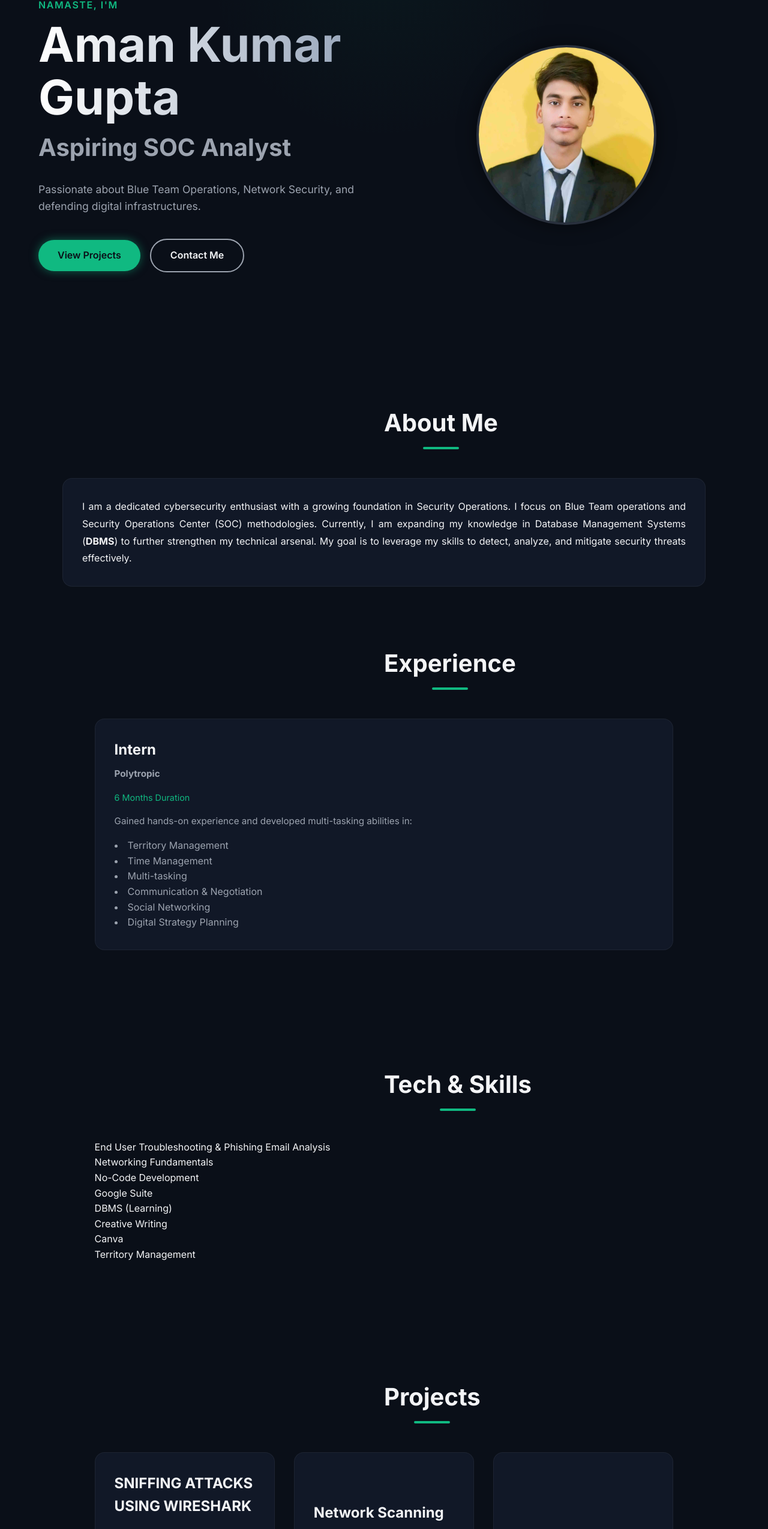
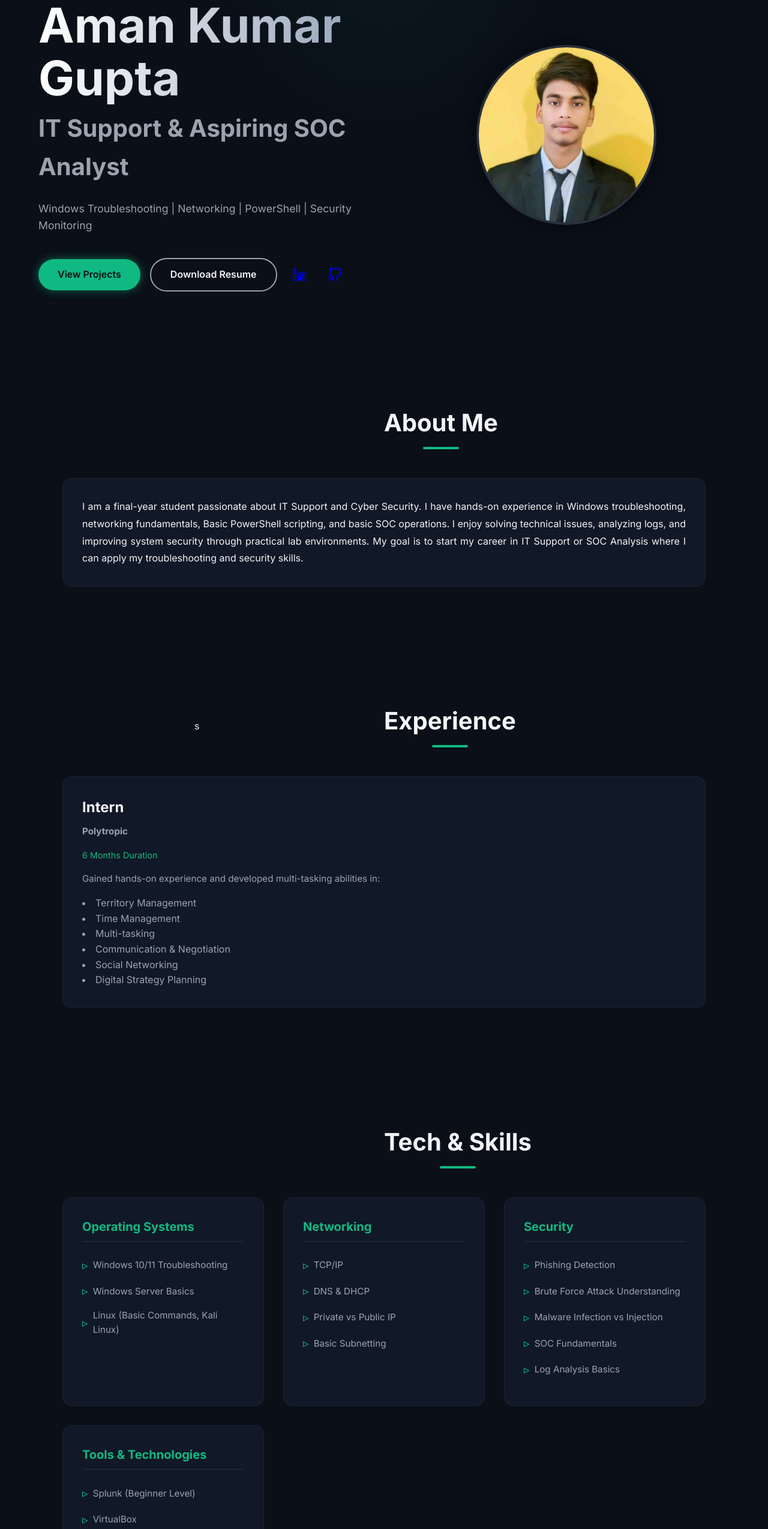
Before and after one commit to ag9888/Portfolio.Aman, a plain HTML site: page index.html in a window 1280 px wide. Shown: the part 223-2772 px from the top of the page at 60% size. Drawn offline with Linux system fonts and the light colour scheme.

Commit message:
Revise index.html for IT Support and SOC focus
Updated the title and description to reflect a focus on IT Support and SOC Analysis. Modified various sections to enhance clarity and relevance.

```diff
--- a/index.html
+++ b/index.html
@@ -4,13 +4,13 @@
 <head>
     <meta charset="UTF-8">
     <meta name="viewport" content="width=device-width, initial-scale=1.0">
-    <title>Aman Kumar Gupta | SOC Analyst</title>
+    <title>Aman Kumar Gupta | IT Support & SOC Analyst</title>
     <link rel="stylesheet" href="style.css">
     <link rel="preconnect" href="https://fonts.googleapis.com">
     <link rel="preconnect" href="https://fonts.gstatic.com" crossorigin>
     <link href="https://fonts.googleapis.com/css2?family=Inter:wght@300;400;600;700&display=swap" rel="stylesheet">
     <meta name="description"
-        content="Portfolio of Aman Kumar Gupta, an Aspiring SOC Analyst specializing in Cybersecurity and Network Security.">
+        content="Portfolio of Aman Kumar Gupta, an IT Support Professional and Aspiring SOC Analyst.">
 </head>
 
 <body>
@@ -44,12 +44,31 @@
                 <div class="hero-content">
                     <p class="greeting">Namaste, I'm</p>
                     <h1 class="name">Aman Kumar Gupta</h1>
-                    <h2 class="role">Aspiring SOC Analyst</h2>
-                    <p class="tagline">Passionate about Blue Team Operations, Network Security, and defending digital
-                        infrastructures.</p>
+                    <h2 class="role">IT Support & Aspiring SOC Analyst</h2>
+                    <p class="tagline">Windows Troubleshooting | Networking | PowerShell | Security Monitoring</p>
                     <div class="cta-buttons">
                         <a href="#projects" class="btn primary">View Projects</a>
-                        <a href="#contact" class="btn secondary">Contact Me</a>
+                        <a href="#" class="btn secondary" download>Download Resume</a>
+                        <a href="#" target="_blank" class="btn icon-btn" aria-label="LinkedIn">
+                            <svg xmlns="http://www.w3.org/2000/svg" width="24" height="24" viewBox="0 0 24 24"
+                                fill="none" stroke="currentColor" stroke-width="2" stroke-linecap="round"
+                                stroke-linejoin="round">
+                                <path
+                                    d="M16 8a6 6 0 0 1 6 6v7h-4v-7a2 2 0 0 0-2-2 2 2 0 0 0-2 2v7h-4v-7a6 6 0 0 1 6-6z">
+                                </path>
+                                <rect x="2" y="9" width="4" height="12"></rect>
+                                <circle cx="4" cy="4" r="2"></circle>
+                            </svg>
+                        </a>
+                        <a href="#" target="_blank" class="btn icon-btn" aria-label="GitHub">
+                            <svg xmlns="http://www.w3.org/2000/svg" width="24" height="24" viewBox="0 0 24 24"
+                                fill="none" stroke="currentColor" stroke-width="2" stroke-linecap="round"
+                                stroke-linejoin="round">
+                                <path
+                                    d="M9 19c-5 1.5-5-2.5-7-3m14 6v-3.87a3.37 3.37 0 0 0-.94-2.61c3.14-.35 6.44-1.54 6.44-7A5.44 5.44 0 0 0 20 4.77 5.07 5.07 0 0 0 19.91 1S18.73.65 16 2.48a13.38 13.38 0 0 0-7 0C6.27.65 5.09 1 5.09 1A5.07 5.07 0 0 0 5 4.77a5.44 5.44 0 0 0-1.5 3.78c0 5.42 3.3 6.61 6.44 7A3.37 3.37 0 0 0 9 18.13V22">
+                                </path>
+                            </svg>
+                        </a>
                     </div>
                 </div>
             </div>
@@ -60,23 +79,25 @@
             <div class="about-content">
                 <div class="about-text">
                     <p>
-                        I am a dedicated cybersecurity enthusiast with a growing foundation in Security Operations.
-                        I focus on Blue Team operations and Security Operations Center (SOC) methodologies.
-                        Currently, I am expanding my knowledge in Database Management Systems (<strong>DBMS</strong>) to
-                        further strengthen my technical arsenal.
-                        My goal is to leverage my skills to detect, analyze, and mitigate security threats effectively.
+                        I am a final-year student passionate about IT Support and Cyber Security. I have hands-on
+                        experience in Windows troubleshooting, networking fundamentals, Basic PowerShell scripting, and
+                        basic SOC operations. I enjoy solving technical issues, analyzing logs, and improving system security
+                        through practical lab environments. My goal is to start my career in IT Support or SOC Analysis
+                        where I can apply my troubleshooting and security skills.
                     </p>
                 </div>
             </div>
+        </section>
+
         <section id="experience" class="section">
-                <h2 class="section-title">Experience</h2>
+            <h2 class="section-title">Experience</h2>s
             <div class="projects-grid">
                 <div class="project-card">
                     <div class="project-info">
                         <h3>Intern</h3>
                         <p class="company"><strong>Polytropic</strong></p>
-                            <p class="duration"
-                                style="color: var(--accent-color); font-size: 0.9rem; margin-bottom: 1rem;">6 Months
+                        <p class="duration" style="color: var(--accent-color); font-size: 0.9rem; margin-bottom: 1rem;">
+                            6 Months
                             Duration</p>
                         <p>Gained hands-on experience and developed multi-tasking abilities in:</p>
                         <ul style="list-style-position: inside; margin-top: 10px; color: var(--text-secondary);">
@@ -94,15 +115,44 @@
 
         <section id="skills" class="section">
             <h2 class="section-title">Tech & Skills</h2>
-                <div class="skills-grid">
-                    <div class="skill-card">End User Troubleshooting & Phishing Email Analysis</div>
-                    <div class="skill-card">Networking Fundamentals</div>
-                    <div class="skill-card">No-Code Development</div>
-                    <div class="skill-card">Google Suite</div>
-                    <div class="skill-card">DBMS (Learning)</div>
-                    <div class="skill-card">Creative Writing</div>
-                    <div class="skill-card">Canva</div>
-                    <div class="skill-card">Territory Management</div>
+            <div class="skills-container">
+                <div class="skill-category">
+                    <h3>Operating Systems</h3>
+                    <ul>
+                        <li>Windows 10/11 Troubleshooting</li>
+                        <li>Windows Server Basics</li>
+                        <li>Linux (Basic Commands, Kali Linux)</li>
+                    </ul>
+                </div>
+                <div class="skill-category">
+                    <h3>Networking</h3>
+                    <ul>
+                        <li>TCP/IP</li>
+                        <li>DNS & DHCP</li>
+                        <li>Private vs Public IP</li>
+                        <li>Basic Subnetting</li>
+                    </ul>
+                </div>
+                <div class="skill-category">
+                    <h3>Security</h3>
+                    <ul>
+                        <li>Phishing Detection</li>
+                        <li>Brute Force Attack Understanding</li>
+                        <li>Malware Infection vs Injection</li>
+                        <li>SOC Fundamentals</li>
+                        <li>Log Analysis Basics</li>
+                    </ul>
+                </div>
+                <div class="skill-category">
+                    <h3>Tools & Technologies</h3>
+                    <ul>
+                        <li>Splunk (Beginner Level)</li>
+                        <li>VirtualBox</li>
+                        <li>Microsoft Outlook Configuration</li>
+                        <li>Basic PowerShell Scripting</li>
+                        <li>CMD & Basic Linux Commands</li>
+                    </ul>
+                </div>
             </div>
         </section>
 
@@ -111,52 +161,47 @@
             <div class="projects-grid">
                 <div class="project-card">
                     <div class="project-info">
-                            <h3>SNIFFING ATTACKS USING WIRESHARK</h3>
+                        <h3>Project 1 – Windows Troubleshooting Lab</h3>
                         <div class="project-learning">
-                                <p><strong>During the task:</strong></p>
                             <ul>
-                                    <li>✅ I learned how to use Wireshark to capture packets, analyse protocols.</li>
-                                    <li>✅ Detect suspicious activity.</li>
-                                    <li>✅ Find user and Password.</li>
-                                    <li>✅ Enhancing my understanding of network security and threat detection.</li>
+                                <li>User account management</li>
+                                <li>Software installation & removal</li>
+                                <li>Startup issue troubleshooting</li>
+                                <li>Outlook configuration</li>
                             </ul>
                         </div>
                         <div class="project-tags">
-                                <span>Wireshark</span><span>Packet Analysis</span>
+                            <span>Windows</span><span>Troubleshooting</span>
                         </div>
-                            <a href="https://www.linkedin.com/posts/aman-kumar-gupta-3567482bb_sniffing-attacks-using-wireshark-excited-activity-7205636813577687040-12H_?utm_source=share&utm_medium=member_desktop&rcm=ACoAAEzRf_IBCVbEG0kgJWpL8S2dKV2tiJDGoLs"
-                                target="_blank" class="project-link">View Project <span
-                                    style="font-size: 1.2em;">&rarr;</span></a>
                     </div>
                 </div>
                 <div class="project-card">
                     <div class="project-info">
-                            <h3>Network Scanning</h3>
-                            <p>Performed network scanning to discover active devices and open ports.</p>
+                        <h3>Project 2 – PowerShell Automation</h3>
                         <div class="project-learning">
-                                <p><strong>During the task i learned :-</strong></p>
                             <ul>
-                                    <li>🔎 Port Scanning.</li>
-                                    <li>🔎 Service Version Detection.</li>
-                                    <li>🔎 Scriptable Interaction.</li>
-                                    <li>🔎 OS Fingerprinting.</li>
+                                <li>Top CPU process monitoring</li>
+                                <li>Running services filtering</li>
+                                <li>Memory usage reporting</li>
                             </ul>
                         </div>
                         <div class="project-tags">
-                                <span>Nmap</span><span>Network Security</span>
+                            <span>PowerShell</span><span>Automation</span>
                         </div>
-                            <a href="https://www.linkedin.com/posts/aman-kumar-gupta-3567482bb_network-scanning-i-have-successfully-completed-activity-7207455567466926080-EHrb?utm_source=share&utm_medium=member_desktop&rcm=ACoAAEzRf_IBCVbEG0kgJWpL8S2dKV2tiJDGoLs"
-                                target="_blank" class="project-link">View Project <span
-                                    style="font-size: 1.2em;">&rarr;</span></a>
                     </div>
                 </div>
                 <div class="project-card">
                     <div class="project-info">
-                            <h3>Database Security Research</h3>
-                            <p>Researching best practices for securing relational databases as part of DBMS learning.
-                            </p>
+                        <h3>Project 3 – Splunk Log Analysis Lab</h3>
+                        <div class="project-learning">
+                            <ul>
+                                <li>Log ingestion</li>
+                                <li>Basic SPL queries</li>
+                                <li>Security event monitoring</li>
+                            </ul>
+                        </div>
                         <div class="project-tags">
-                                <span>SQL</span><span>Security Hardening</span>
+                            <span>Splunk</span><span>Log Analysis</span>
                         </div>
                     </div>
                 </div>
@@ -165,8 +210,14 @@
 
         <section id="contact" class="section">
             <h2 class="section-title">Get In Touch</h2>
+            <div class="contact-content">
                 <p class="contact-text">Interested in working together or just want to say hi?</p>
-                <a href="mailto:aman@example.com" class="btn primary">Say Hello</a>
+                <div class="contact-links">
+                    <a href="mailto:aman@example.com" class="btn primary">Email Me</a>
+                    <a href="#" target="_blank" class="btn secondary">LinkedIn</a>
+                    <a href="#" target="_blank" class="btn secondary">GitHub</a>
+                </div>
+            </div>
         </section>
     </main>
 
@@ -177,5 +228,4 @@
     <script src="script.js"></script>
 </body>
 
-
 </html>
```
Lines whose indentation alone changed are shown as unchanged.
